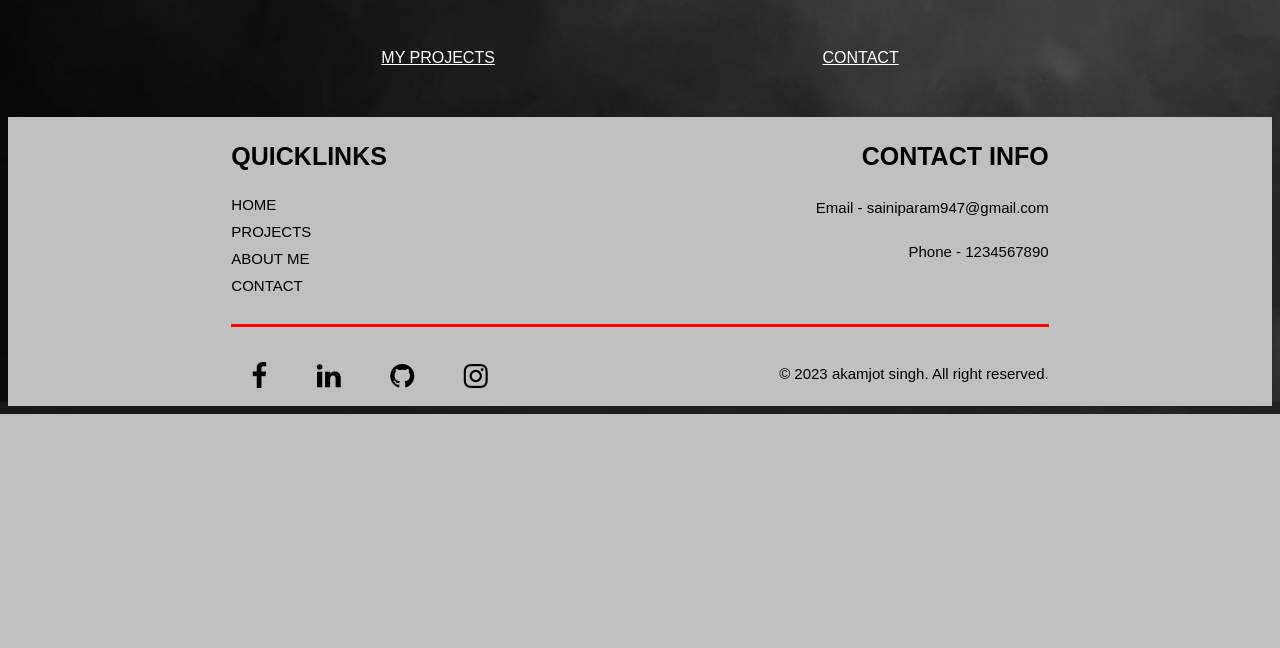
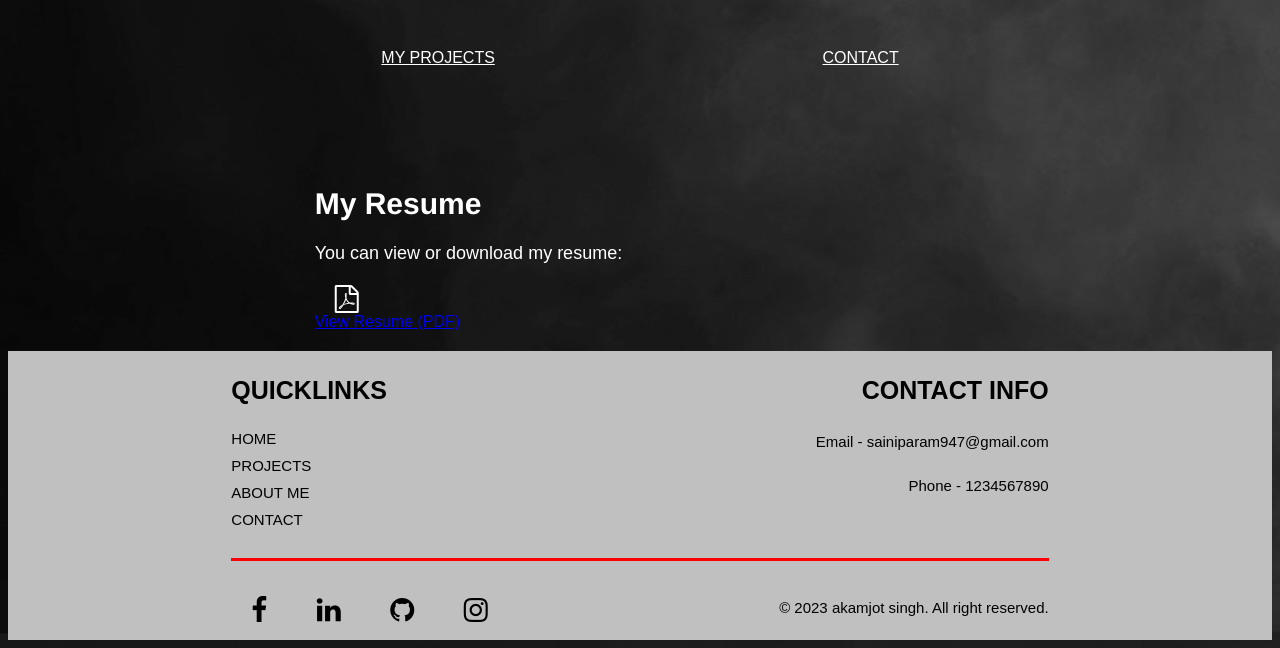
Before and after one commit to akamjot/singh_akamjot_portfolio, a PHP site: page / in a window 1280 px wide. Shown: the part 737-1385 px from the top of the page. Before the commit the page ends 1151 px from the top, so only its background shows below. Run offline with PHP 8.4, Linux system fonts and the light colour scheme; data comes from the database, SQL or seed files in the repository; style sheets or scripts are compiled from the project's sources; some libraries are stand-ins or nearby versions.

Commit message:
added resume in portfolio

```diff
--- a/index.php
+++ b/index.php
@@ -105,6 +105,16 @@ $row = $stmt->fetch(PDO::FETCH_ASSOC);
 
         </section>
 
+        <section id="resume-section" class="grid-con">
+        <div class="col-start-1 col-end-5 m-col-start-3 m-col-end-11 resume-box">
+            <h2>My Resume</h2>
+            <p>You can view or download my resume:</p>
+            <a href="resume/resume.pdf" target="_blank" class="resume-button">
+            <i class="fa fa-file-pdf-o"></i> View Resume (PDF)
+            </a>
+        </div>
+        </section>
+
 
 
     </main>
@@ -138,10 +148,10 @@ $row = $stmt->fetch(PDO::FETCH_ASSOC);
         <div id="lower-footer" class="col-start-1 col-end-5 m-col-start-2 m-col-end-12">
         <div id="icons" >
 
-                <a href="www.google.com"><li class="fa fa-facebook"></li></a>
-                <a href=""><li class="fa fa-linkedin"></li></a>
-                <a href=""><li class="fa fa-github"></li></a>
-                <a href=""><li class="fa fa-instagram"></li></a>
+                <a href="https://www.facebook.com/akamjot.singh.771/"><li class="fa fa-facebook"></li></a>
+                <a href="https://www.linkedin.com/in/akamjot-singh-6b4889297/"><li class="fa fa-linkedin"></li></a>
+                <a href="https://github.com/akamjot"><li class="fa fa-github"></li></a>
+                <a href="https://www.instagram.com/akamjot_01/"><li class="fa fa-instagram"></li></a>
 
         </div>
 
--- a/sass/pages/_home.scss
+++ b/sass/pages/_home.scss
@@ -53,4 +53,7 @@ p span {
     }
 
 
+
+
+
 }
```
Also changed, not shown: aboutme.php (+4 -4 lines), contact.php (+4 -4 lines), project-page.php (+4 -4 lines), projects.php (+4 -4 lines), 1 other file.
